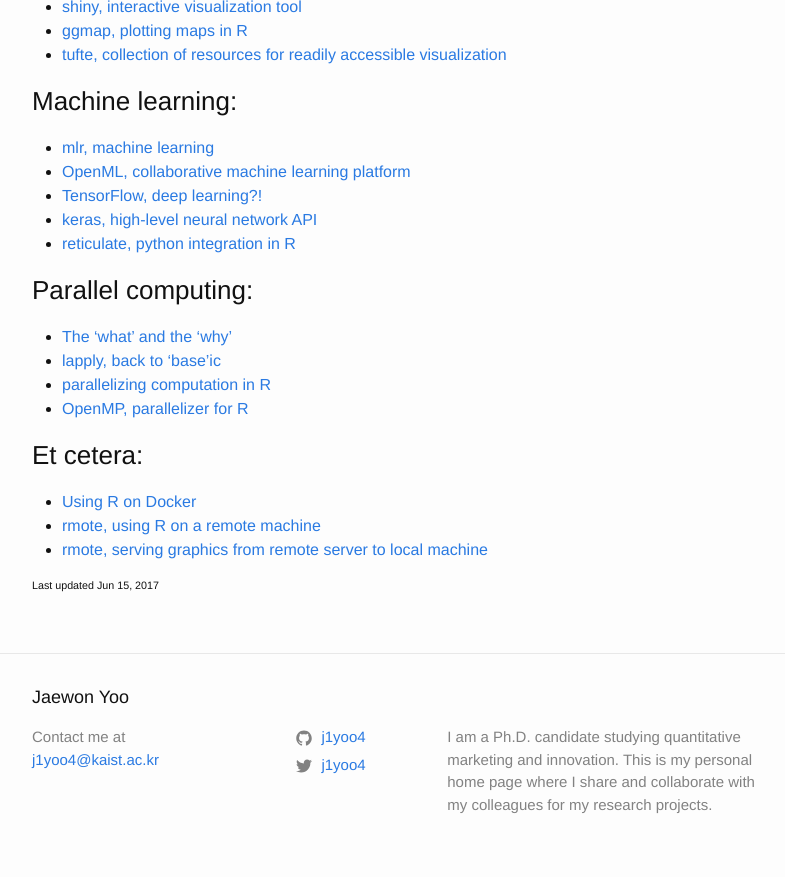
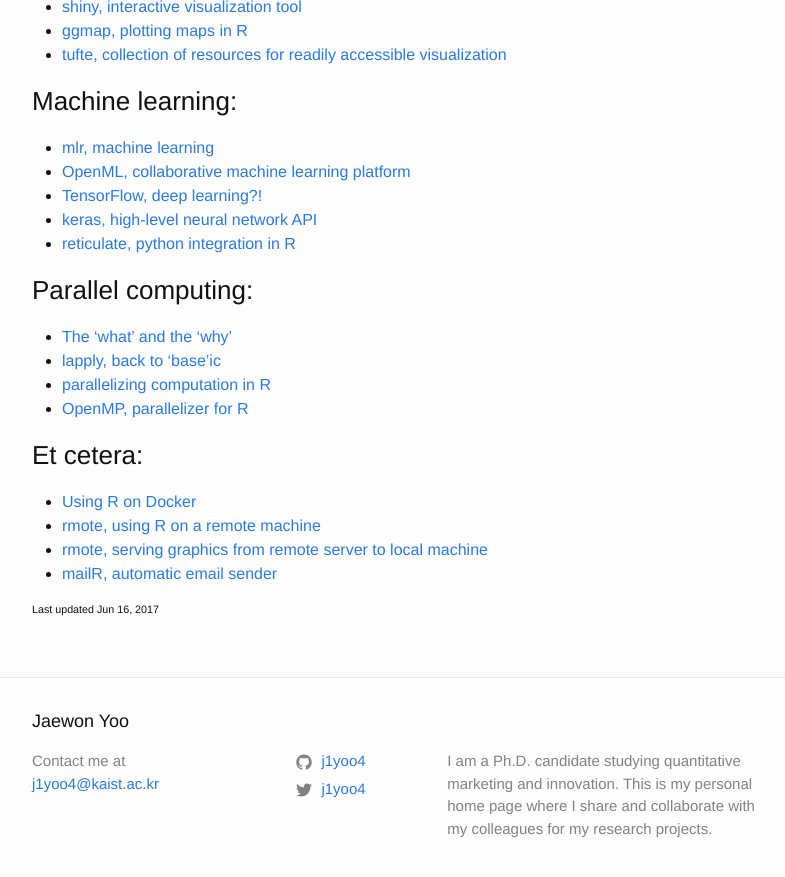
Before and after one commit to j1yoo/j1yoo.github.io, a Jekyll site: the page built from _posts/2017-06-08-useful_r_packages.md, in a window 1280 px wide and 900 px high, scrolled down 802 px. Shown: the top 877 px of the window, without its empty margins (238-1023 px from the left). Built offline with Jekyll 4.4.1, drawn with Linux system fonts in a browser that asks for light colours.

Commit message:
Update 2017-06-08-useful_r_packages.md

```diff
--- a/_posts/2017-06-08-useful_r_packages.md
+++ b/_posts/2017-06-08-useful_r_packages.md
@@ -46,5 +46,6 @@
 * [Using R on Docker](https://github.com/rocker-org/rocker/wiki/Using-the-RStudio-image)
 * [rmote, using R on a remote machine](https://github.com/cloudyr/rmote)
 * [rmote, serving graphics from remote server to local machine](http://ryanhafen.com/blog/rmote)
+* [mailR, automatic email sender](https://github.com/rpremraj/mailR)
 
-###### Last updated Jun 15, 2017
+###### Last updated Jun 16, 2017
```
